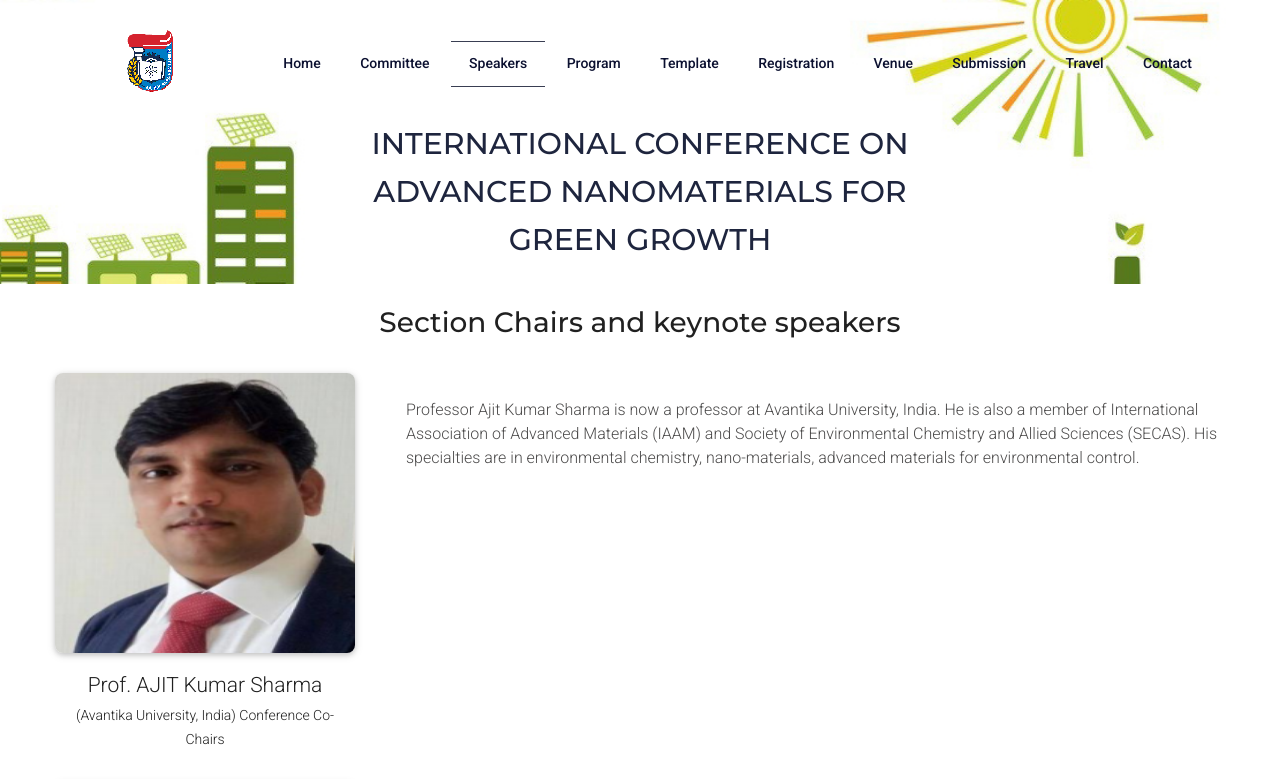
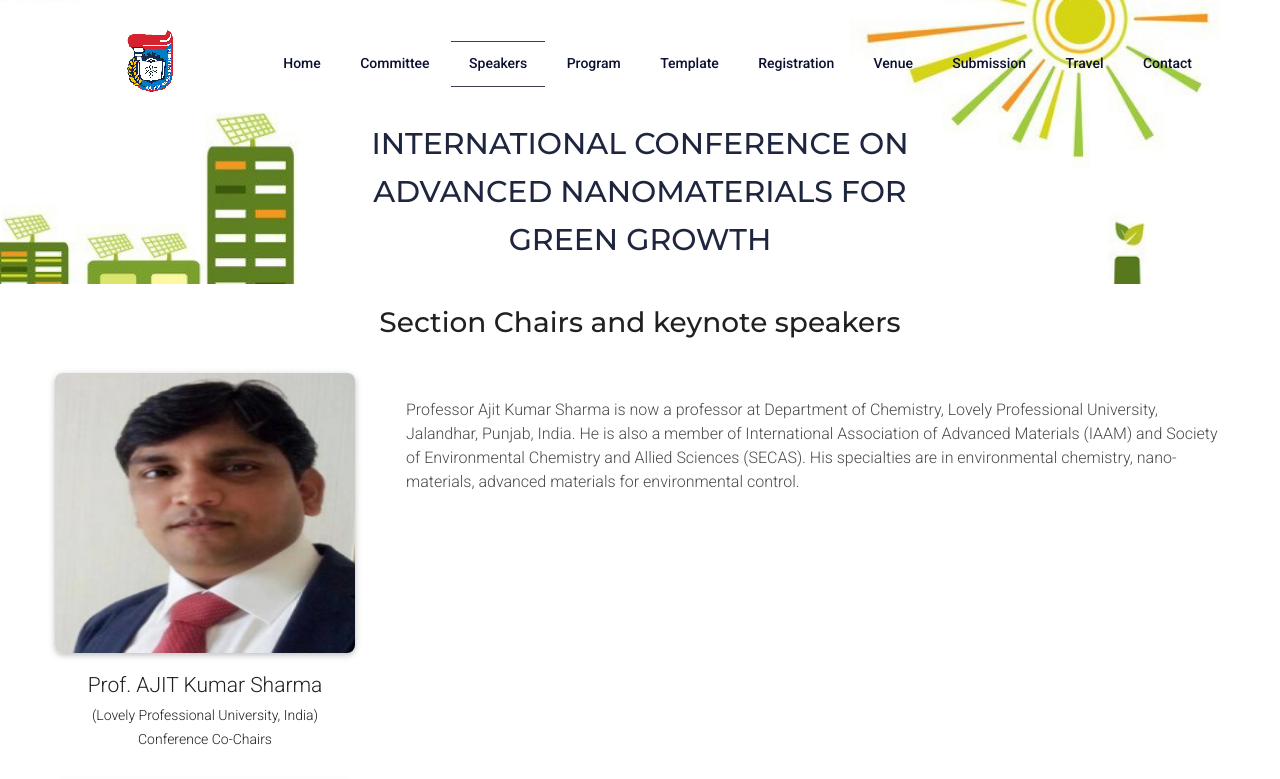
Before and after one commit to CayBap/CayBap.github.io, a plain HTML site: page speakers.html in a window 1280 px wide. Shown: the top 779 px of the page. Drawn offline with Linux system fonts and the light colour scheme; some packages are replaced by stand-ins of ours.

Commit message:
updated 12/24/2018

```diff
--- a/speakers.html
+++ b/speakers.html
@@ -89,19 +89,15 @@
                                     <p style="font-size: 21px">Prof. AJIT Kumar Sharma
 
                                     </p>
-                                    <p>(Avantika University, India)
-                                        Conference Co-Chairs</p>
+                                    <p> (Lovely Professional University, India)</p>
+                                    <p> Conference Co-Chairs</p>
 
                                 </div>
                             </div>
                             <div class="in4">
                                 <h3></h3>
                                 <p>
-                                    Professor Ajit Kumar Sharma is now a professor at Avantika University, India. He is
-                                    also a member of International Association of Advanced Materials (IAAM) and Society
-                                    of Environmental Chemistry and Allied Sciences (SECAS). His specialties are in
-                                    environmental chemistry, nano-materials, advanced materials for environmental
-                                    control.
+                                    Professor Ajit Kumar Sharma is now a professor at Department of Chemistry, Lovely Professional University, Jalandhar, Punjab, India. He is also a member of International Association of Advanced Materials (IAAM) and Society of Environmental Chemistry and Allied Sciences (SECAS). His specialties are in environmental chemistry, nano-materials, advanced materials for environmental control.
                                 </p>
                             </div>
                         </div>
```
Also changed, not shown: committee.html (+0 -2 lines), index.html (+1 -1 lines).
